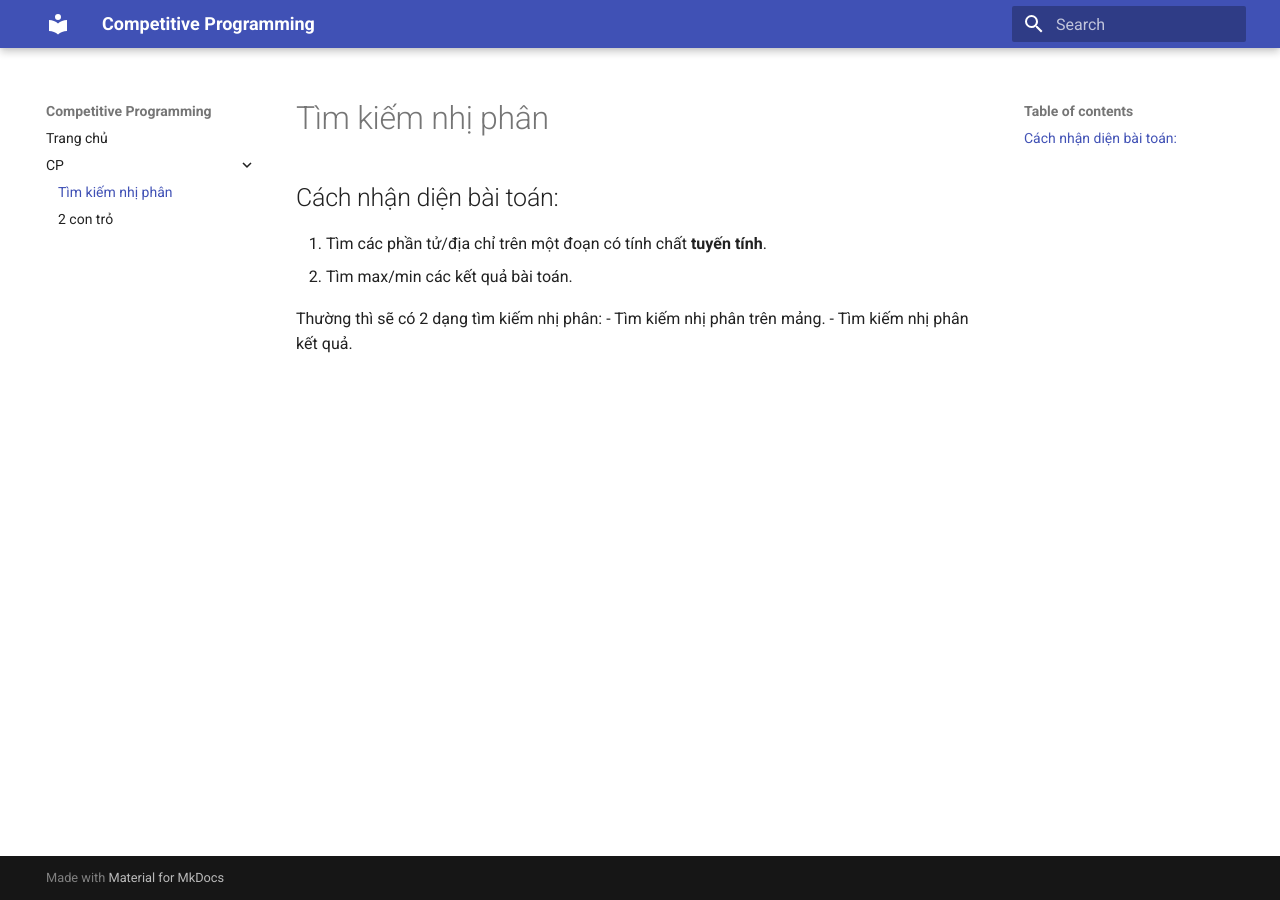
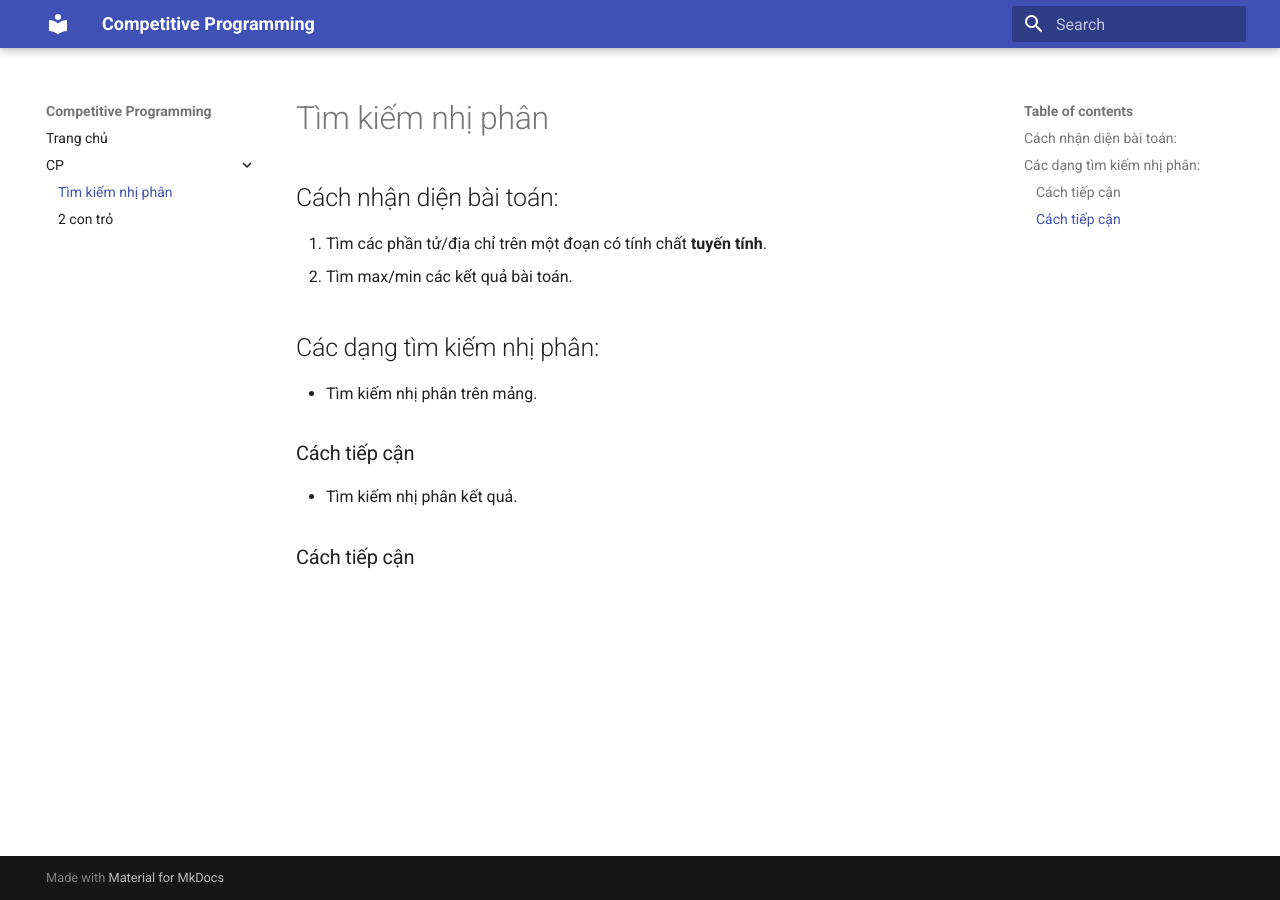
Before and after one commit to hmtrung2305/competitiveprogramming, an MkDocs documentation site: the page built from docs/cp/binarysearch.md, in a window 1280 px wide. Built offline with MkDocs 1.6.1 and Material for MkDocs 9.7.7, drawn with Linux system fonts in a browser that asks for light colours.

Commit message:
update content

```diff
--- a/docs/cp/binarysearch.md
+++ b/docs/cp/binarysearch.md
@@ -4,6 +4,10 @@
 1. Tìm các phần tử/địa chỉ trên một đoạn có tính chất **tuyến tính**.
 2. Tìm max/min các kết quả bài toán.
 
-Thường thì sẽ có 2 dạng tìm kiếm nhị phân:
+## Các dạng tìm kiếm nhị phân:
+
 - Tìm kiếm nhị phân trên mảng.
+### Cách tiếp cận
+
 - Tìm kiếm nhị phân kết quả.
+### Cách tiếp cận
```
Also changed, not shown: docs/cp/twopointers.md (+7 -2 lines), docs/index.md (+3 -1 lines).
